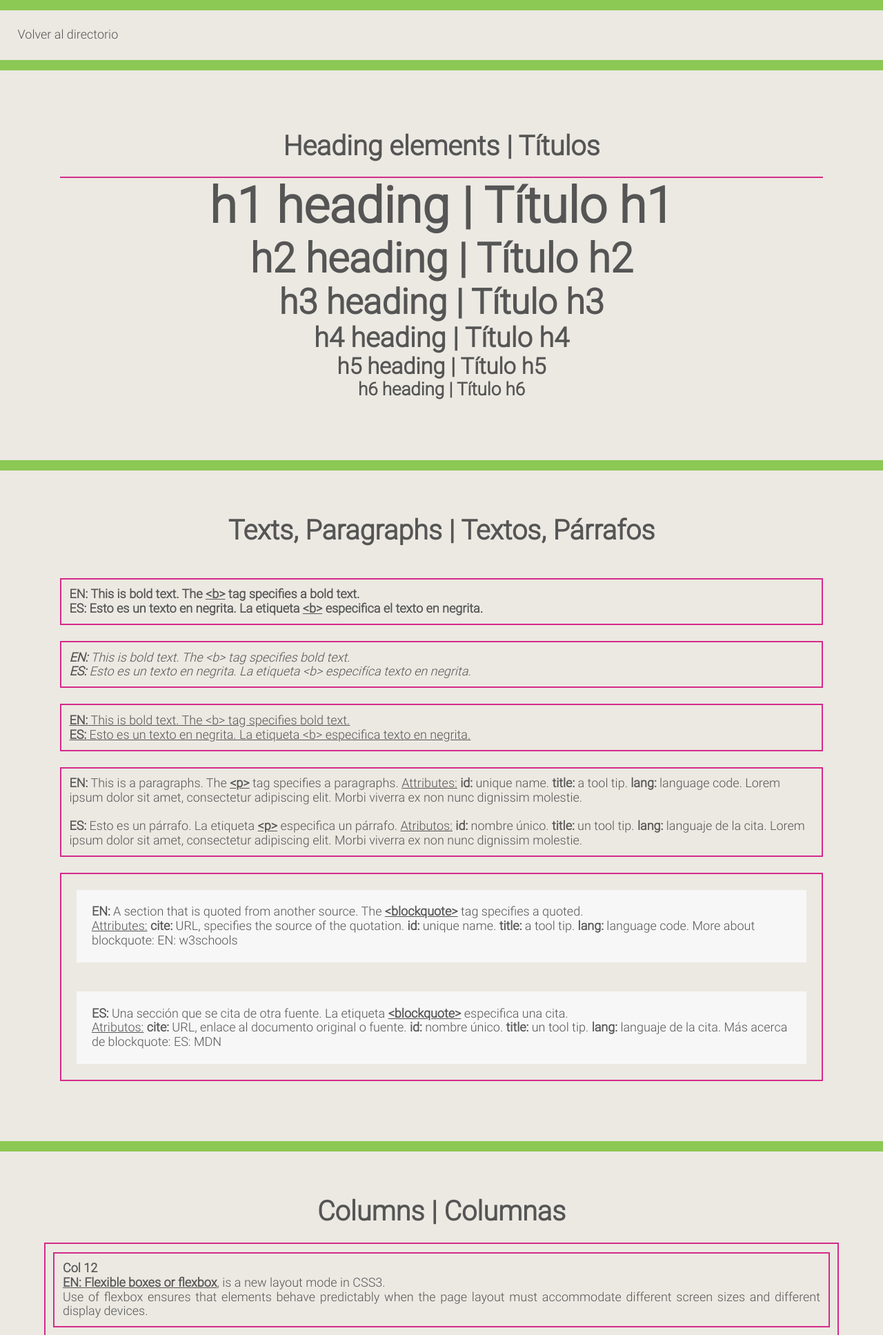
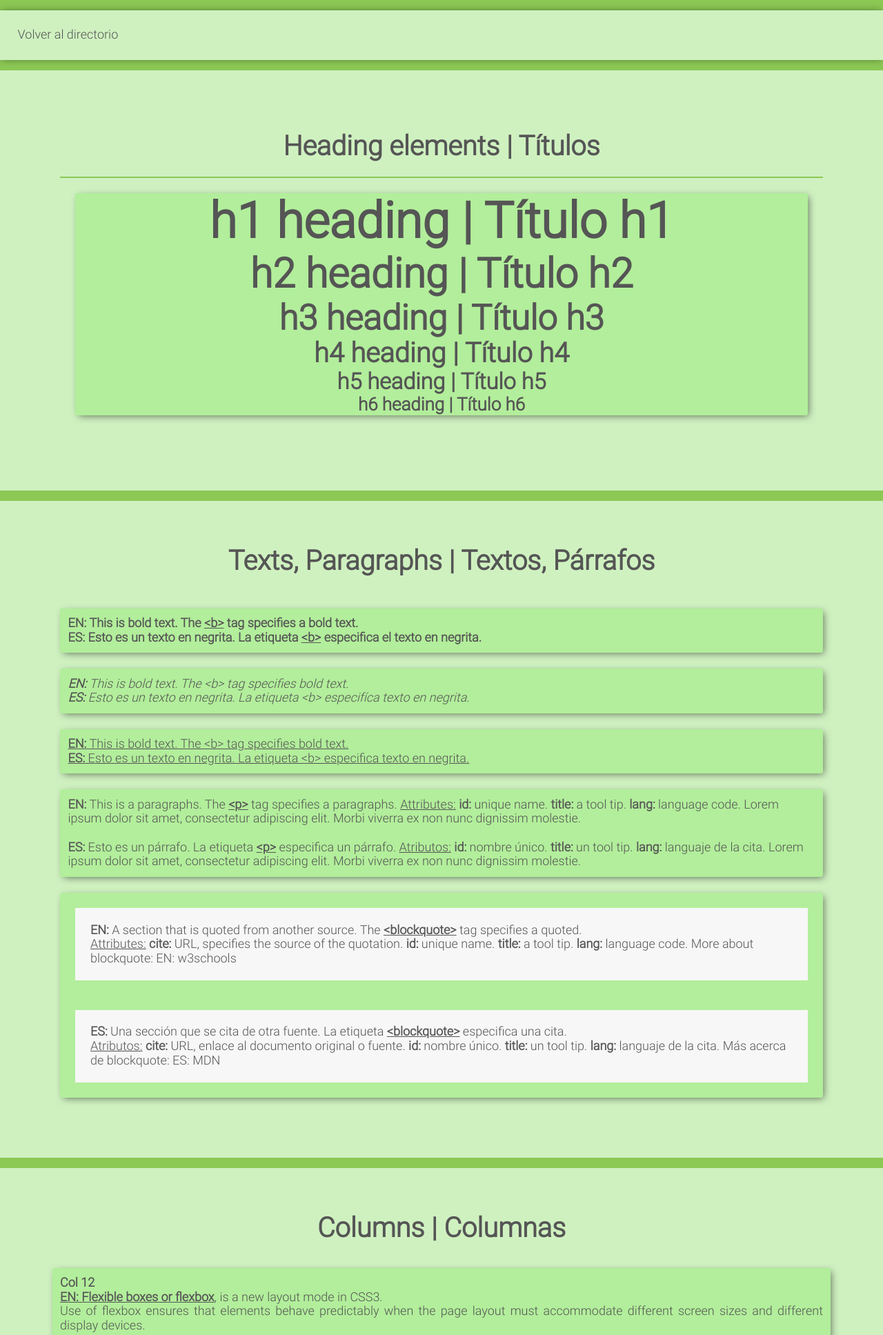
Before and after one commit to susananzth/MyGuide, a PHP site: page /html/html-text.php in a window 1280 px wide. Shown: the part 525-2460 px from the top of the page at 69% size. Run offline with PHP 8.4, Linux system fonts and the light colour scheme.

Commit message:
Cambiando estilos del nav, section, footer y ejemplos en todo el proyecto la parte de html

```diff
--- a/css/style.css
+++ b/css/style.css
@@ -40,7 +40,7 @@ a:hover{color: #666666;font-weight: bold;}
 /*======== HTML ========*/
 blockquote{background: #f7f7f7;margin: 1%;padding: 2%;}
 .col-border-html{border: 2px #D52A8B solid;box-sizing: border-box;}
-.hr-simple-html{background: #D52A8B;border: 0;height: 2px;}
+.hr-simple-html{background: #8CC854;border: 0;height: 2px;}
         /* Style for UL */
 .square{ list-style-type: square;} .circle{ list-style-type: circle;}
         /* Style for OL */
--- a/html/html-app-example01.php
+++ b/html/html-app-example01.php
@@ -10,10 +10,10 @@
 	    <title>Puls4</title>
 	</head>
 	<body>
-        <div class="padd2 nav-html">
+        <div>
             <a href="../myGuide.php#!directory-html">Volver al directorio</a>
-        </div
-        <hr class="html">
+        </div>
+        <br/>
 		<header>
 		    <div class="logo left">
 		    	<img src="../img/logo-exam01.png" alt="Puls4" title="">
--- a/html/html-text.php
+++ b/html/html-text.php
@@ -18,17 +18,17 @@
     </head>
     <body>
         <div ng-include src="'../partials/header.php'"></div>
-        <hr class="html">
-        <nav class="padd2 nav-html">
+        <hr/>
+        <nav class="padd2 nav">
             <a href="../myGuide.php#!directory-html">Volver al directorio</a>
         </nav>
-        <hr class="html">
-        <section>
-            <article class="section-html padd5">
-                <div class="exam-html padd2">
+        <hr/>
+        <section class="section">
+            <article class="padd5">
+                <div class="padd2">
                     <h4 class="title text-center">Heading elements | Títulos</h4>
                     <hr class="hr-simple-html">
-                    <div class="text-center">
+                    <div class="text-center example">
                         <h1>h1 heading | Título h1</h1>
                         <h2>h2 heading | Título h2</h2>
                         <h3>h3 heading | Título h3</h3>
@@ -38,25 +38,25 @@
                     </div>
                 </div>
             </article>
-            <hr class="html">
-            <article class="section-html padd5">
+            <hr/>
+            <article class="padd5">
                 <h4 class="title text-center">Texts, Paragraphs | Textos, Párrafos</h4>
-                <div class="col-border-html marg2 padd1">
+                <div class="example marg2 padd1">
                     <b>EN: This is bold text. The <b><u>&ltb&gt</u></b> tag specifies a bold text.</b>
                     <br> <b>ES: Esto es un texto en negrita. La etiqueta <b><u>&ltb&gt</u></b>
                         especifica el texto en negrita.</b>
                 </div>
-                <div class="col-border-html marg2 padd1">
+                <div class="example marg2 padd1">
                     <em><b>EN:</b> This is bold text. The &ltb&gt tag specifies bold text.</em><br>
                     <em><b>ES:</b> Esto es un texto en negrita. La etiqueta &ltb&gt especifíca
                         texto en negrita.</em>
                 </div>
-                <div class="col-border-html marg2 padd1">
+                <div class="example marg2 padd1">
                     <u><b>EN:</b> This is bold text. The &ltb&gt tag specifies bold text.</u><br>
                     <u><b>ES:</b> Esto es un texto en negrita. La etiqueta &ltb&gt especifica
                         texto en negrita.</u>
                 </div>
-                <div id="paragraphs" class="col-border-html marg2 padd1">
+                <div id="paragraphs" class="example marg2 padd1">
                     <!-- UN PARRAFO CON SUS ATRIBUTOS -->
                     <p id="paragraph-en" lang="EN" title="A paragraph."><b>EN:</b>
                         This is a paragraphs. The <b><u>&ltp&gt</u></b> tag specifies a paragraphs.
@@ -71,7 +71,7 @@
                         Lorem ipsum dolor sit amet, consectetur adipiscing elit. Morbi viverra
                         ex non nunc dignissim molestie.</p>
                 </div>
-                <div class="col-border-html marg2 padd1">
+                <div class="example marg2 padd1">
                     <!-- UNA CITA CON SUS ATRIBUTOS -->
                     <blockquote id="blockq-en" title="A blockquote."
                                 cite="https://www.w3schools.com/tags/tag_blockquote.asp">
@@ -95,12 +95,12 @@
                     </blockquote>
                 </div>
             </article>
-            <hr class="html">
-            <article class="section-html padd5">
+            <hr/>
+            <article class="padd5">
                 <div>
                     <h4 class="title text-center">Columns | Columnas</h4>
-                    <div class="flex-container text-justify col-border-html">
-                        <div class="col-12 col-border-html">
+                    <div class="flex-container text-justify">
+                        <div class="col-12 example">
                             <b>Col 12</b>
                             <p class=""><b><u>EN: Flexible boxes or flexbox</u></b>,
                                 is a new layout mode in CSS3.
@@ -109,7 +109,7 @@
                                 page layout must accommodate different screen sizes and different
                                 display devices.</p>
                         </div>
-                        <div class="col-8 col-border-html">
+                        <div class="col-8 example">
                             <b>Col 8</b>
                             <p class=""><b><u>ES: Las cajas flexibles o flexbox</u></b>,
                                 es un nuevo modo de disposición en CSS3.
@@ -118,7 +118,7 @@
                                 predecible cuando el diseño de la página debe acomodar diferentes
                                 tamaños de pantalla y diferentes dispositivos de visualización.</p>
                         </div>
-                        <div class="col-4 col-border-html">
+                        <div class="col-4 example">
                             <b>Col 4</b>
                             <p class=""><b><u>CSS3 Flexbox</u></b>
                                 For more uses and examples: <br>
@@ -128,7 +128,7 @@
                                     Ejemplos
                                 </a></p>
                         </div>
-                        <div class="item1 col-border-html">
+                        <div class="item1 example">
                             <b>Item 1</b>
                             <p class=""><b><u>EN: Flexible boxes or flexbox</u></b>,
                                 is a new layout mode in CSS3.
@@ -137,7 +137,7 @@
                                 page layout must accommodate different screen sizes and different
                                 display devices.</p>
                         </div>
-                        <div class="item2 col-border-html">
+                        <div class="item2 example">
                             <b>Item 2</b>
                             <p class=""><b><u>ES: Las cajas flexibles o flexbox</u></b>,
                                 es un nuevo modo de disposición en CSS3.
@@ -146,7 +146,7 @@
                                 predecible cuando el diseño de la página debe acomodar diferentes
                                 tamaños de pantalla y diferentes dispositivos de visualización.</p>
                         </div>
-                        <div class="item3 col-border-html">
+                        <div class="item3 example">
                             <b>Item 3</b>
                             <p class=""><b><u>CSS3 Flexbox</u></b>
                                 For more uses and examples: <br>
@@ -160,10 +160,10 @@
                 </div>
             </article>
             <hr class="html">
-            <article class="section-html padd5">
+            <article class="padd5">
                 <h4 class="title text-center">Unordered list | Lista desordenada</h4>
-                <div class="flex-container col-border-html">
-                    <div class="item2 col-border-html">
+                <div class="flex-container">
+                    <div class="item2 example">
                         <h6>Square | Cuadrado</h6>
                         <ul class="square padd35px">
                             <li>Element 1</li>
@@ -172,7 +172,7 @@
                             <li>Element 4</li>
                         </ul>
                     </div>
-                    <div class="item2 col-border-html">
+                    <div class="item2 example">
                         <h6>Disc | Disco</h6>
                         <ul class="padd35px">
                             <li>Element 1</li>
@@ -181,7 +181,7 @@
                             <li>Element 4</li>
                         </ul>
                     </div>
-                    <div class="item2 col-border-html">
+                    <div class="item2 example">
                         <h6>Circle | Círculo</h6>
                         <ul class="circle padd35px">
                             <li>Element 1</li>
@@ -195,8 +195,8 @@
             <hr class="html">
             <article class="section-html padd5">
                 <h4 class="title text-center">Ordered Lists | Lista ordenada</h4>
-                <div class="flex-container col-border-html">
-                    <div class="col-4 col-border-html">
+                <div class="flex-container">
+                    <div class="col-4 example">
                         <h6>Decimal</h6>
                         <ol class="padd35px">
                             <li>Element 1</li>
@@ -205,7 +205,7 @@
                             <li>Element 4</li>
                         </ol>
                     </div>
-                    <div class="col-4 col-border-html">
+                    <div class="col-4 example">
                         <h6>Zero | Cero</h6>
                         <ol class="zero padd35px">
                             <li>Element 1</li>
@@ -214,7 +214,7 @@
                             <li>Element 4</li>
                         </ol>
                     </div>
-                    <div class="col-4 col-border-html">
+                    <div class="col-4 example">
                         <h6>Upper Latin</h6>
                         <ol class="latin padd35px">
                             <li>Element 1</li>
@@ -223,7 +223,7 @@
                             <li>Element 4</li>
                         </ol>
                     </div>
-                    <div class="col-4 col-border-html">
+                    <div class="col-4 example">
                         <h6>Lower Latin</h6>
                         <ol class="l-latin padd35px">
                             <li>Element 1</li>
@@ -232,7 +232,7 @@
                             <li>Element 4</li>
                         </ol>
                     </div>
-                    <div class="col-4 col-border-html">
+                    <div class="col-4 example">
                         <h6>Upper Roman</h6>
                         <ol class="roman padd35px">
                             <li>Element 1</li>
@@ -241,7 +241,7 @@
                             <li>Element 4</li>
                         </ol>
                     </div>
-                    <div class="col-4 col-border-html">
+                    <div class="col-4 example">
                         <h6>Lower Roman</h6>
                         <ol class="l-roman padd35px">
                             <li>Element 1</li>
@@ -253,7 +253,7 @@
                 </div>
             </article>
             <hr class="html">
-            <article class="section-html padd5">
+            <article class="padd5">
                 <h4 class="title text-center">Table | Tablas</h4>
                 <p>Ejemplo de una tabla con columnas y filas combinadas</p>
                 <table class="combinate col-border-html">
@@ -275,7 +275,6 @@
                 </table>
             </article>
         </section>
-        <hr class="html">
         <div ng-include src="'../partials/footer.php'"></div>
         <script type="text/javascript">
             var myApp = angular.module('html5' , []);
```
Also changed, not shown: html/html-formulario.php (+5 -6 lines), html/html-link.php (+28 -29 lines), html/html-multimedia.php (+13 -14 lines).
